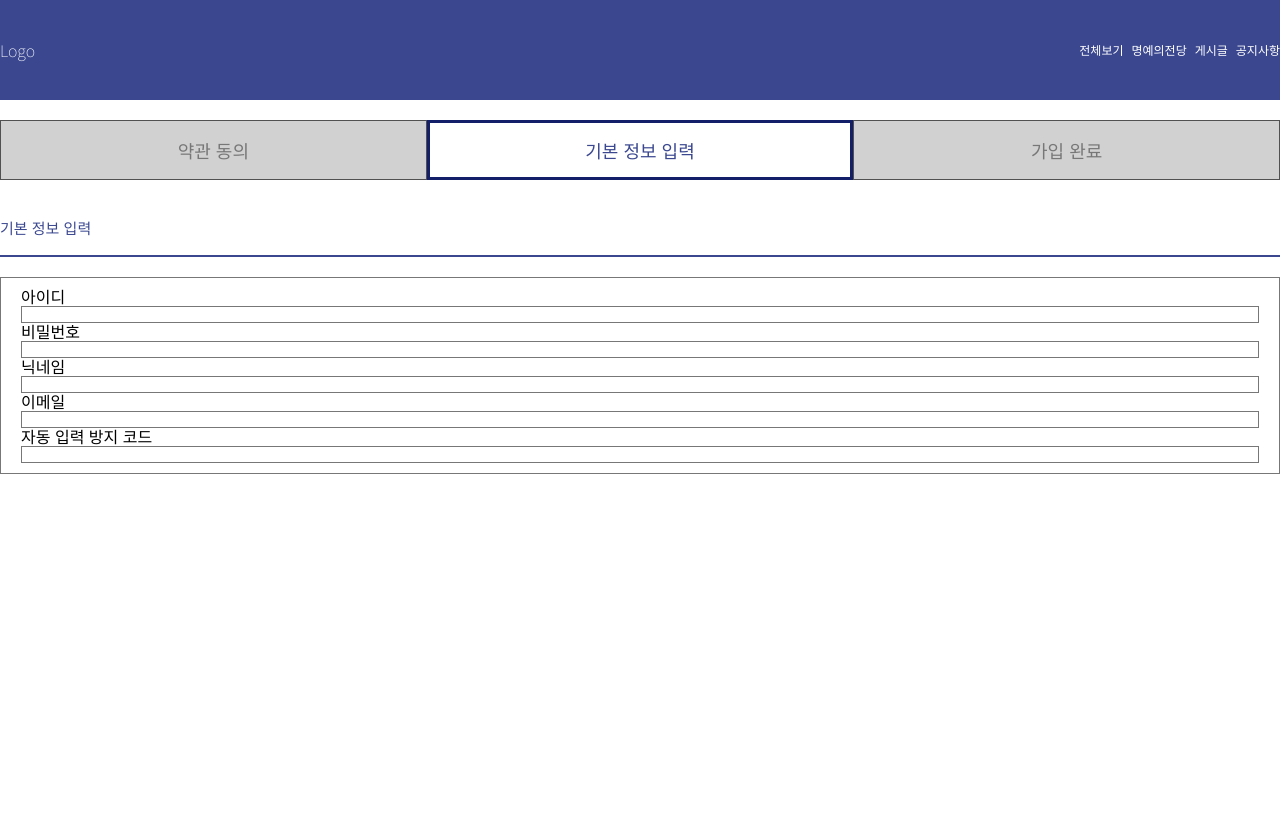
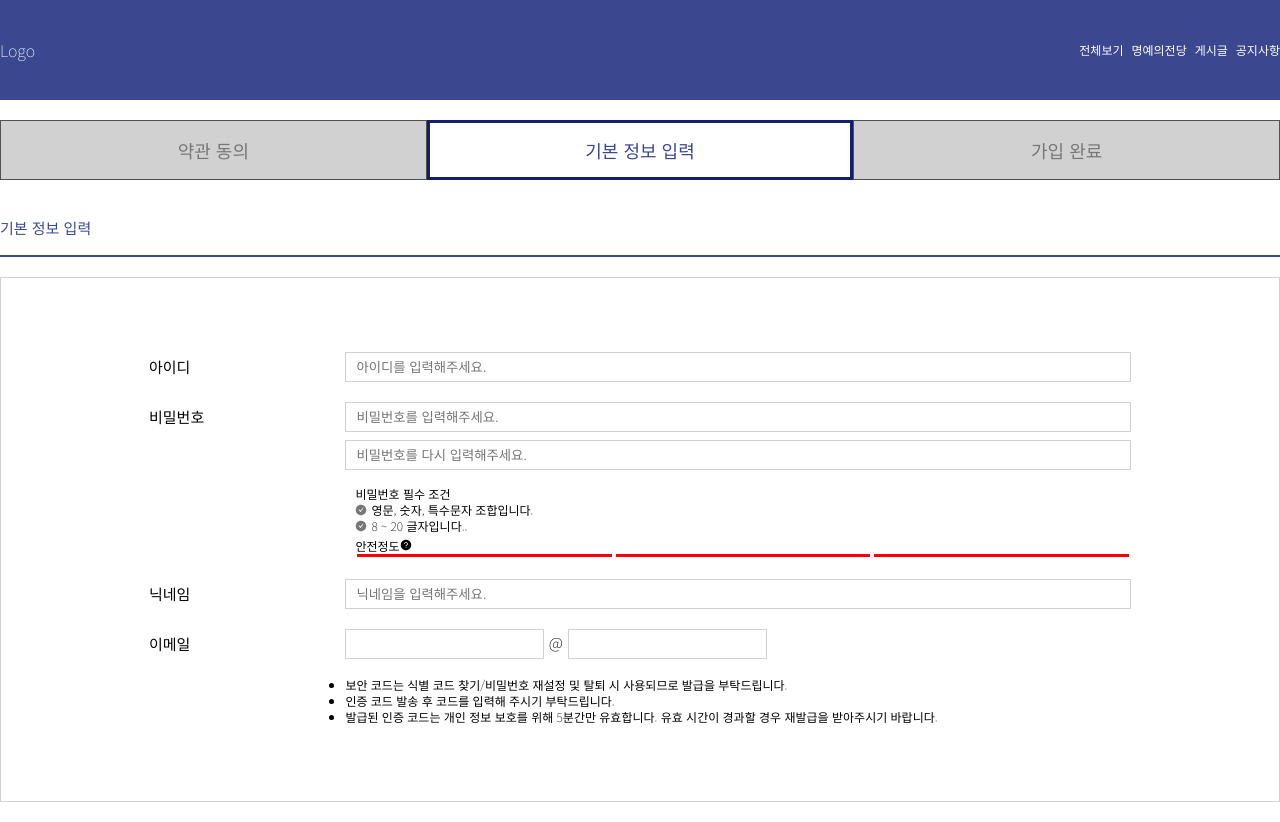
Before and after one commit to choigirang/phenomenon-community, a Next.js app in the folder frontend/: page /signup/info in a window 1280 px wide. Before the commit the page ends 800 px from the top, so only its background shows below. Built offline with nearby package versions, Linux system fonts and the light colour scheme.

Commit message:
feat: 정보입력 페이지 구조

```diff
--- a/frontend/pages/signup/info.tsx
+++ b/frontend/pages/signup/info.tsx
@@ -1,10 +1,11 @@
-import React from 'react';
+import React, { useState } from 'react';
 
 import SignHeader from '@/components/Sign/SignHeader';
 import SignProgress from '@/components/Sign/SignProgress';
 
 import { Bottom } from '@/styles/GlobalComponents';
 import styled from 'styled-components';
+import { AiFillCheckCircle, AiFillQuestionCircle } from 'react-icons/ai';
 
 interface InputType {
   [key: string]: string;
@@ -19,6 +20,8 @@ const inputData: InputType = {
 };
 
 export default function info() {
+  const [checkPass, setCheckPass] = useState({});
+
   return (
     <>
       <SignHeader />
@@ -27,12 +30,74 @@ export default function info() {
         <InputContainer>
           <div className="title">기본 정보 입력</div>
           <InputBox>
-            {Object.keys(inputData).map(title => (
-              <div className="each-data" key={title}>
-                <label>{inputData[title]}</label>
-                <input type="text" required />
+            {/* 아이디 */}
+            <div className="each-data">
+              <label htmlFor="id" className="sub-title">
+                아이디
+              </label>
+              <input id="id" type="text" placeholder="아이디를 입력해주세요." required></input>
+            </div>
+
+            {/* 비밀번호 */}
+            <div className="each-data">
+              <label htmlFor="pass" className="sub-title">
+                비밀번호
+              </label>
+              <div className="pass-box">
+                <input id="pass" type="password" placeholder="비밀번호를 입력해주세요." required />
+                <input type="password" placeholder="비밀번호를 다시 입력해주세요." required />
+                <div className="opt-box">
+                  <div className="text-box">
+                    <span className="small-title">비밀번호 필수 조건</span>
+                    <div className="need-opt">
+                      <AiFillCheckCircle />
+                      <span>영문, 숫자, 특수문자 조합입니다.</span>
+                    </div>
+                    <div className="need-opt">
+                      <AiFillCheckCircle />
+                      <span>8 ~ 20 글자입니다..</span>
+                    </div>
+                  </div>
+                  <span className="small-title">
+                    안전정도
+                    <AiFillQuestionCircle />
+                  </span>
+                  <div className="line-box">
+                    <div></div>
+                    <div></div>
+                    <div></div>
+                  </div>
+                </div>
               </div>
-            ))}
+            </div>
+
+            {/* 닉네임 */}
+            <div className="each-data">
+              <label htmlFor="name" className="sub-title">
+                닉네임
+              </label>
+              <input id="name" type="text" placeholder="닉네임을 입력해주세요." required></input>
+            </div>
+
+            {/* 이메일 */}
+            <div className="each-data">
+              <label htmlFor="name" className="sub-title">
+                이메일
+              </label>
+              <div className="mail-box">
+                <div className="mail-input">
+                  <input id="mail" type="text" required></input> @ <input id="url" type="text" required></input>
+                </div>
+                <ul className="text-box">
+                  <li>보안 코드는 식별 코드 찾기/비밀번호 재설정 및 탈퇴 시 사용되므로 발급을 부탁드립니다.</li>
+                  <li>인증 코드 발송 후 코드를 입력해 주시기 부탁드립니다.</li>
+                  <li>
+                    발급된 인증 코드는 개인 정보 보호를 위해 5분간만 유효합니다. 유효 시간이 경과할 경우 재발급을
+                    받아주시기 바랍니다.
+                  </li>
+                </ul>
+              </div>
+            </div>
           </InputBox>
         </InputContainer>
       </Bottom>
@@ -59,18 +124,99 @@ const InputBox = styled.form`
   display: flex;
   flex-direction: column;
   justify-content: space-around;
-  padding: var(--padding-content);
-  border: solid 1px var(--color-gray);
+  padding: 5% 10%;
+  border: solid 1px var(--color-light-gray);
+  border-radius: var(--border-radius-small);
 
+  /* 공통 스타일 */
   input {
-    width: 100%;
-    border: solid 1px var(--color-gray);
+    height: 30px;
+    border-radius: var(--border-radius-small);
+    border: solid 1px var(--color-light-gray);
+    padding: 0 var(--padding-solo);
+
+    :focus {
+      border: solid 2px var(--color-light-blue);
+      /* 밀림 방지 */
+      /* margin: -1; */
+    }
   }
 
-  .each-input {
+  /* 데이터 입력 */
+  .each-data {
     width: 100%;
-    display: flex;
-    flex-wrap: nowrap;
-    justify-content: space-around;
+    padding: var(--padding-content);
+    position: relative;
+    display: grid;
+    grid-template-columns: 20% 80%;
+
+    .sub-title {
+      font-size: var(--size-sub-title);
+      font-weight: 500;
+      line-height: 30px;
+    }
+
+    .small-title {
+      font-size: var(--size-text);
+      font-weight: 500;
+    }
+
+    /* 비밀번호 스타일 */
+    .pass-box {
+      width: 100%;
+      display: flex;
+      flex-direction: column;
+      gap: 8px;
+    }
+    /* 비밀번호 추가조건 */
+    .opt-box {
+      padding-left: var(--padding-solo);
+      padding-top: var(--padding-solo);
+    }
+
+    .text-box {
+      display: flex;
+      flex-direction: column;
+      gap: 4px;
+      margin-bottom: 4px;
+      font-size: var(--size-text);
+
+      li {
+        list-style: disc;
+      }
+    }
+
+    .need-opt {
+      display: flex;
+      align-items: center;
+      gap: 4px;
+      color: var(-color-dark-white);
+
+      svg {
+        font-size: 12px;
+        color: var(--color-gray);
+      }
+
+      span {
+        font-size: var(--size-text);
+      }
+    }
+
+    .line-box {
+      display: flex;
+      gap: 4px;
+      padding: 2px;
+
+      div {
+        width: 100%;
+        height: 3px;
+        background-color: red;
+      }
+    }
+
+    /* 이메일 */
+    .mail-input {
+      margin-bottom: var(--margin-solo);
+    }
   }
 `;
```
